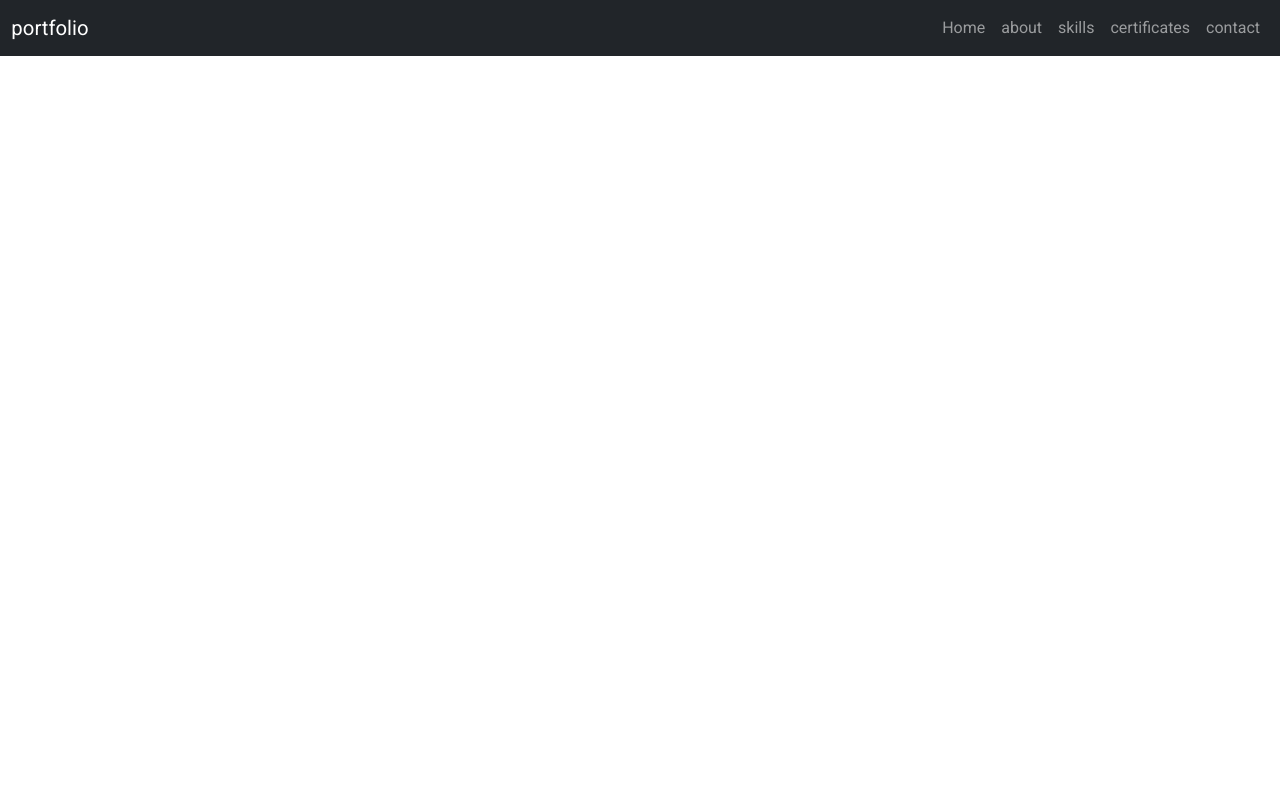
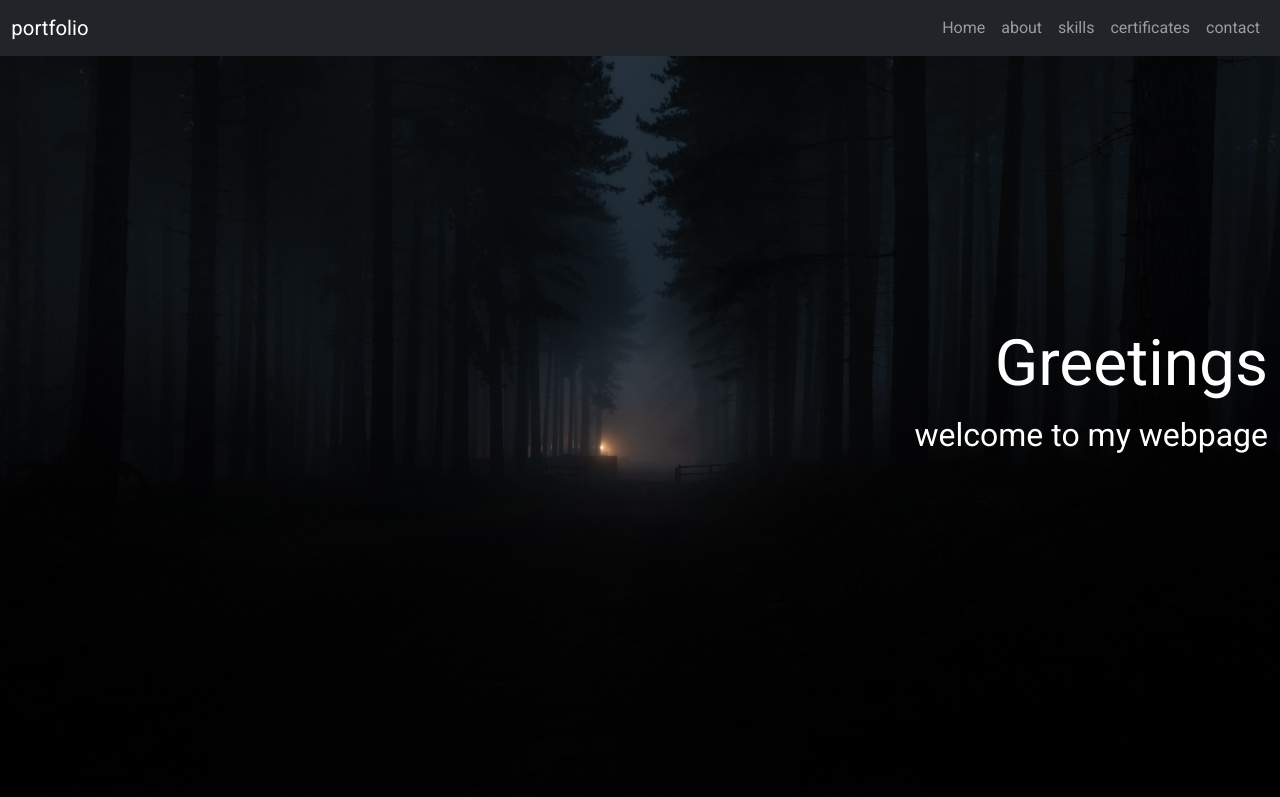
Before and after one commit to hemanthakurathi/hemanthpavan, a plain HTML site: page index.html in a window 1280 px wide. Shown: the top 797 px of the page. Drawn offline with nearby package versions, Linux system fonts and the light colour scheme.

Commit message:
Update style.css

```diff
--- a/css/style.css
+++ b/css/style.css
@@ -5,7 +5,7 @@
 
 .bannerBgImage{
     height: 100vh;
-    background: url("./images/bannerImage.jpg");
+    background: url("../images/bannerImage.jpg");
     background-size: cover;
     position: relative;
 }
```
